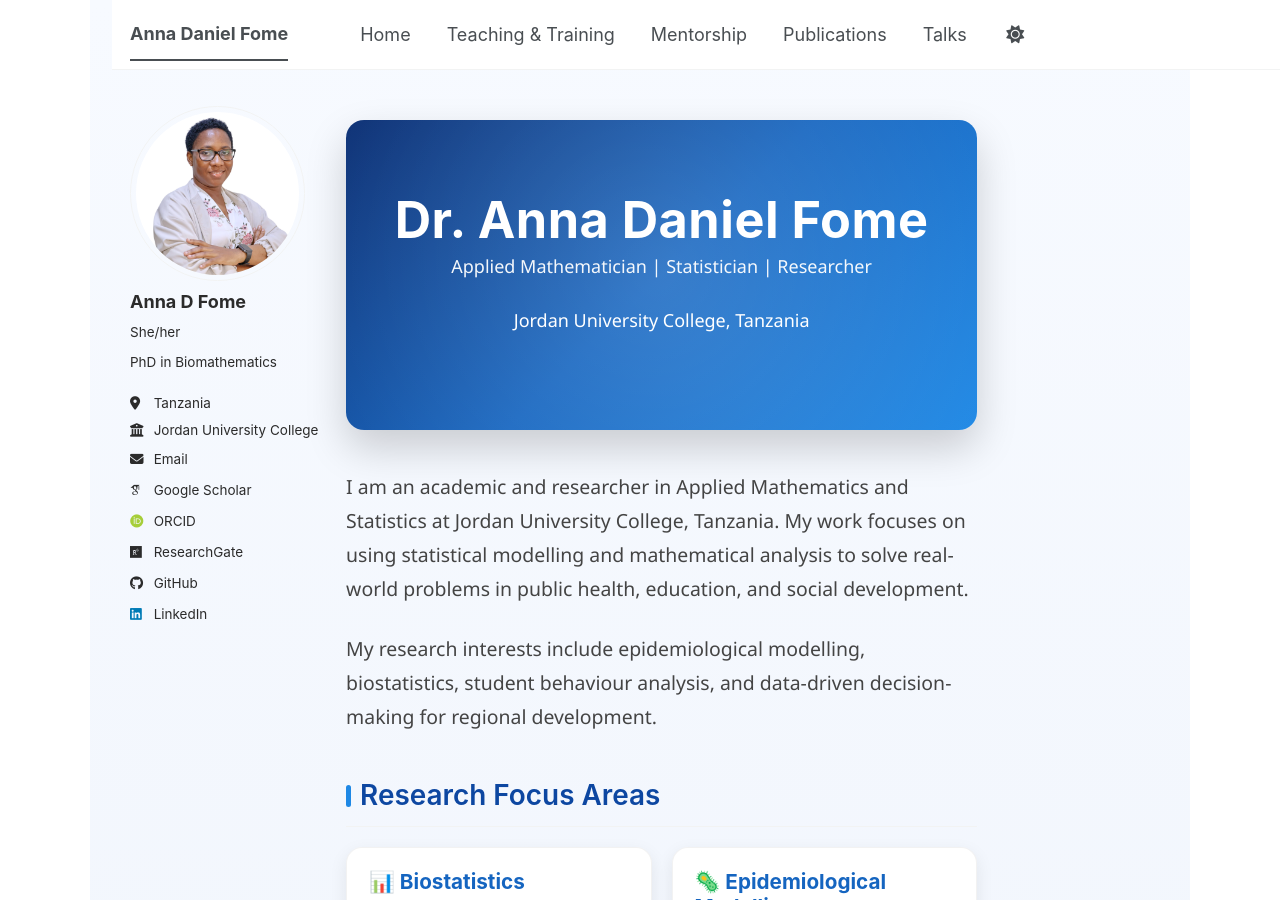
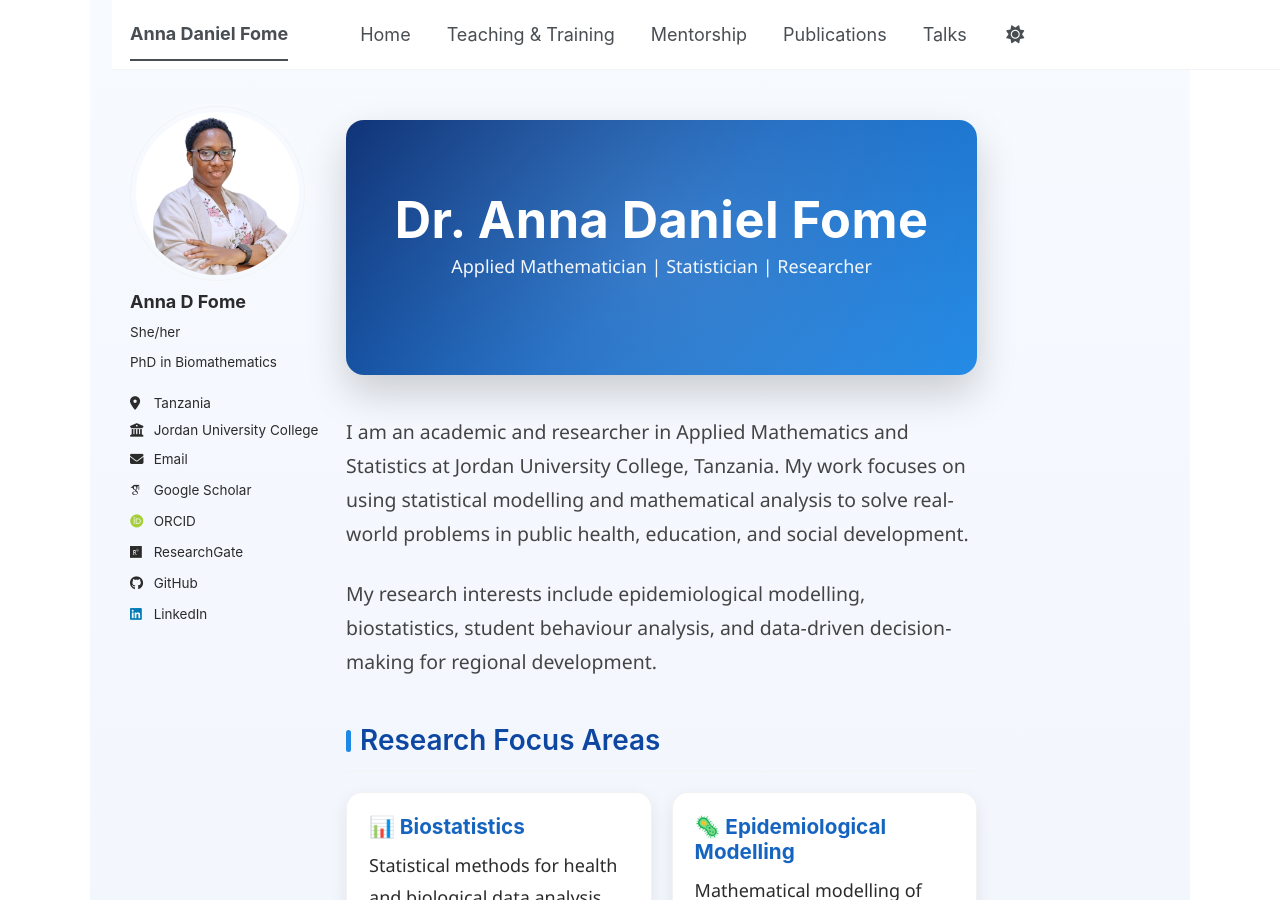
Before and after one commit to FomeA/FomeA.github.io, a Jekyll site: the page built from _pages/about.md, in a window 1280 px wide and 900 px high. Built offline with Jekyll 4.4.1, drawn with Linux system fonts in a browser that asks for light colours; some web fonts are replaced; a script bundle is joined from its source files by our own code; library files that are not in the unit come from our copies.

Commit message:
Update about.md

```diff
--- a/_pages/about.md
+++ b/_pages/about.md
@@ -163,7 +163,7 @@ box-shadow:0 8px 22px rgba(0,0,0,.06);
 <section class="hero">
   <h1>Dr. Anna Daniel Fome</h1>
   <p class="subtitle">Applied Mathematician | Statistician | Researcher</p>
-  <p>Jordan University College, Tanzania</p>
+  <!--<p>Jordan University College, Tanzania</p>-->
 </section>
 
 <section class="intro">
```
